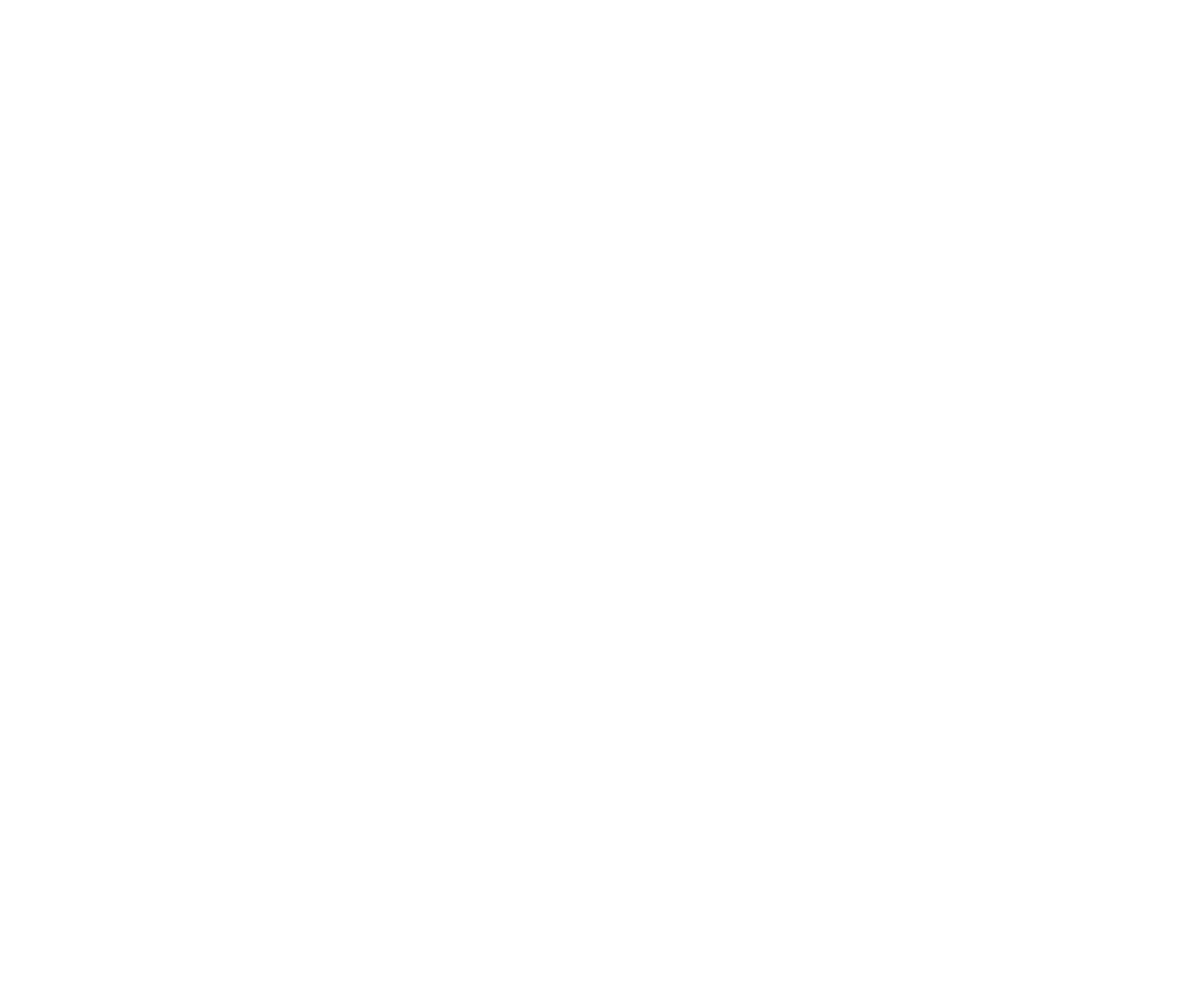
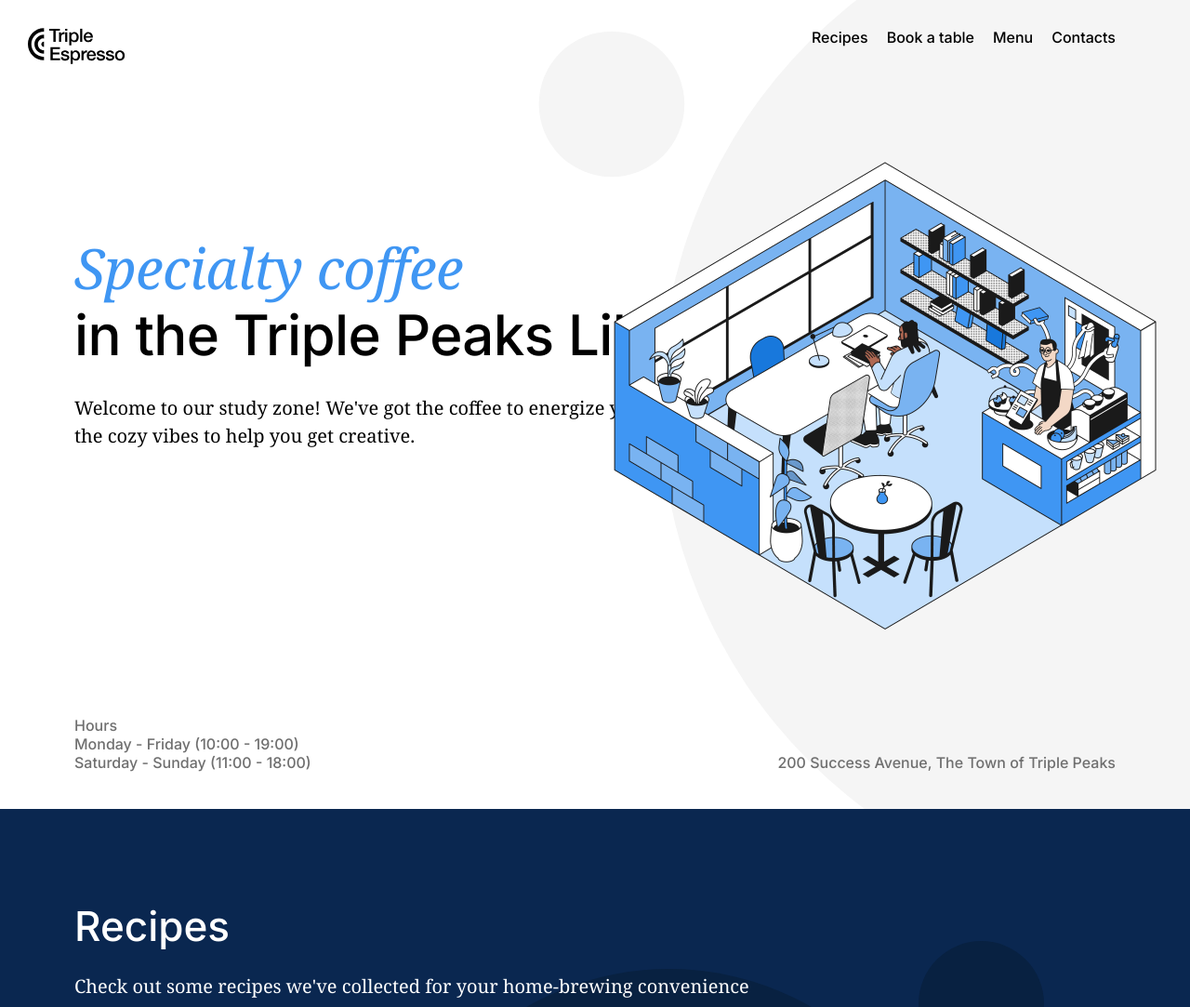
Before and after one commit to Lizzie-staab/se_project_coffeeshop, a plain HTML site: page index.html in a window 1280 px wide. Shown: the top 1083 px of the page at 93% size. Before the commit the page ends 800 px from the top, so only its background shows below. Drawn offline with Linux system fonts and the light colour scheme.

Commit message:
Project 2 stage 2 update

```diff
--- a/index.html
+++ b/index.html
@@ -18,12 +18,63 @@
 <body>
   <div class="page">
 <header class="header">
+  <nav class="nav">
+<img src="./images/Images/logo_coffeeshop_dark.svg" alt="Coffeeshop logo" class="nav__logo">
+<ul class="nav__links">
+   <li>
+    <a href="#recipes" class="nav__link">Recipes</a>
+   </li>
+   <li>
+    <a href="#reservation" class="nav__link">Book a table</a>
+   </li>
+   <li>
+    <a href="#menu" class="nav__link">Menu</a>
+   </li>
+   <li>
+    <a href="#about" class="nav__link">Contacts</a>
+   </li>
+</ul>
+</nav>
+<h1 class="header__title"><span class="header__span-accent">Specialty coffee</span> in the Triple Peaks
+  Library
+</h1>
+<p class="header__description">Welcome to our study zone! We've got the coffee to energize you
+  and the cozy vibes to help you get creative.
+</p>
+<img src="./images/Images/inside_coffee_shop.png" alt="Coffee shop illustration" class="header__image">
+<div class="header__footer">
+  <div>
+  <p class="header__paragraph">Hours</p>
+  <p class="header__paragraph">Monday - Friday (10:00 - 19:00)</p>
+  <p class="header__paragraph">Saturday - Sunday (11:00 - 18:00)</p>
+ </div>
+  <p class="header__paragraph header__paragraph--aligned-bottom">200 Success Avenue, The Town of Triple Peaks</p>
+</div>
 </header>
 <main class="content">
-  <section class="recipes"></section>
-  <section class="reservation"></section>
-  <section class="menu"></section>
-  <section class="about"></section>
+  <section id="recipes" class="recipes">
+    <h2 class="recipes__title">Recipes</h2>
+    <p class="recipes__subtitle">Check out some recipes we've collected for your
+      home-brewing convenience
+    </p>
+    <ul class="recipes__videos">
+     <li>
+      <iframe width="560" height="315" src="https://www.youtube.com/embed/j6VlT_jUVPc?si=Pbi-FTQZLvQ-DxZn"
+      title="YouTube video player" frameborder="0" allow="accelerometer; autoplay; clipboard-write; encrypted-media; gyroscope;
+      picture-in-picture; web-share" referrerpolicy="strict-origin-when-cross-origin" allowfullscreen></iframe>
+<p class="recipes__video-caption"><Span>Aeropress recipe</Span><span>~5 min</span></p>
+     </li>
+     <li>
+      <iframe width="560" height="315" src="https://www.youtube.com/embed/st571DYYTR8?si=WYe4fLBoP00VOjC8"
+      title="YouTube video player" frameborder="0" allow="accelerometer; autoplay; clipboard-write; encrypted-media; gyroscope;
+      picture-in-picture; web-share" referrerpolicy="strict-origin-when-cross-origin" allowfullscreen></iframe>
+      <p class="recipes__video-caption"><span>French press recipe</span><span>~15 min</span></p>
+    </li>
+    </ul>
+  </section>
+  <section id="reservation" class="reservation"></section>
+  <section id="menu" class="menu"></section>
+  <section id="about" class="about"></section>
 </main>
 <footer class="footer">
 
--- a/pages/index.css
+++ b/pages/index.css
@@ -6,3 +6,141 @@
   max-width: 1600px;
   margin: 0 auto;
 }
+
+.header {
+padding: 30px 80px 40px;
+height: 800px;
+display: flex;
+flex-direction: column;
+background-image: url(../images/Images/background_header.svg);
+position: relative;
+background-size: cover;
+}
+
+.header__image {
+  position: absolute;
+  top: 142px;
+  right: 5px;
+  width: 646px;
+  height: 568px;
+}
+
+.header__title {
+margin: 183px 0 0;
+font-family: "Inter", "Arial", sans-serif;
+font-weight: 500;
+font-size: 60px;
+line-height: 72px;
+letter-spacing: -0.6px;
+max-width: 729px;
+}
+
+.header__span-accent {
+font-family: "Noto Serif", "Times New roman", serif;
+font-style: italic;
+font-weight: normal;
+font-size: 60px;
+line-height: 72px;
+color: #3F96F3;
+display: block;
+}
+
+.header__description {
+font-family: "Noto Serif", "Times New roman", serif;
+font-size: 20px;
+line-height: 30px;
+margin: 28px 0 0;
+max-width: 683px;
+}
+
+.header__footer {
+  margin-top: auto;
+  display: flex;
+  justify-content: space-between;
+}
+
+.header__paragraph {
+margin: 0;
+align-self: flex-end;
+font-family: "Inter", "Arial", sans-serif;
+font-weight: 500;
+font-size: 16px;
+line-height: 20px;
+color: #6f6f6f
+}
+
+.header__paragraph--aligned-bottom {
+align-self: flex-end;
+font-family: "Inter", "Arial", sans-serif;
+font-weight: 500;
+font-size: 16px;
+line-height: 20px;
+color: #6f6f6f
+}
+
+.nav {
+display: flex;
+justify-content: space-between;
+}
+
+.nav__logo {
+  position: relative;
+  left: -50px;
+  height: 39px;
+  width: 105px;
+}
+
+.nav__links {
+  display: flex;
+  list-style-type: none;
+  gap: 20px;
+  padding: 0;
+  margin: 0;
+}
+
+.nav__link {
+  font-family: "Inter", "Arial", sans-serif;
+  font-weight: 500;
+  font-size: 16px;
+  line-height: 20px;
+  text-decoration: none;
+  color: #000;
+}
+
+.recipes {
+  color: #fff;
+  background-color: #0A2750;
+  background-image: url(../images/Images/background_recipes.svg);
+  padding: 100px 80px 215px;
+}
+
+.recipes__title {
+margin: 0 0 24px;
+font-family: "Inter", "Arial", sans-serif;
+font-weight: 500;
+font-size: 44px;
+line-height: 52px;
+}
+
+.recipes__subtitle {
+margin: 0 0 80px;
+font-family: "Noto Serif", "Times New roman", serif;
+font-size: 20px;
+line-height: 30px;
+}
+
+.recipes__videos {
+  display: flex;
+  justify-content: center;
+  gap: 100px;
+  list-style-type: none;
+  }
+
+  .recipes__video-caption {
+    display: flex;
+    justify-content: space-between;
+    font-family: "Inter", "Arial", sans-serif;
+    font-weight: 500;
+    font-size: 20px;
+    line-height: 30px;
+  }
```
